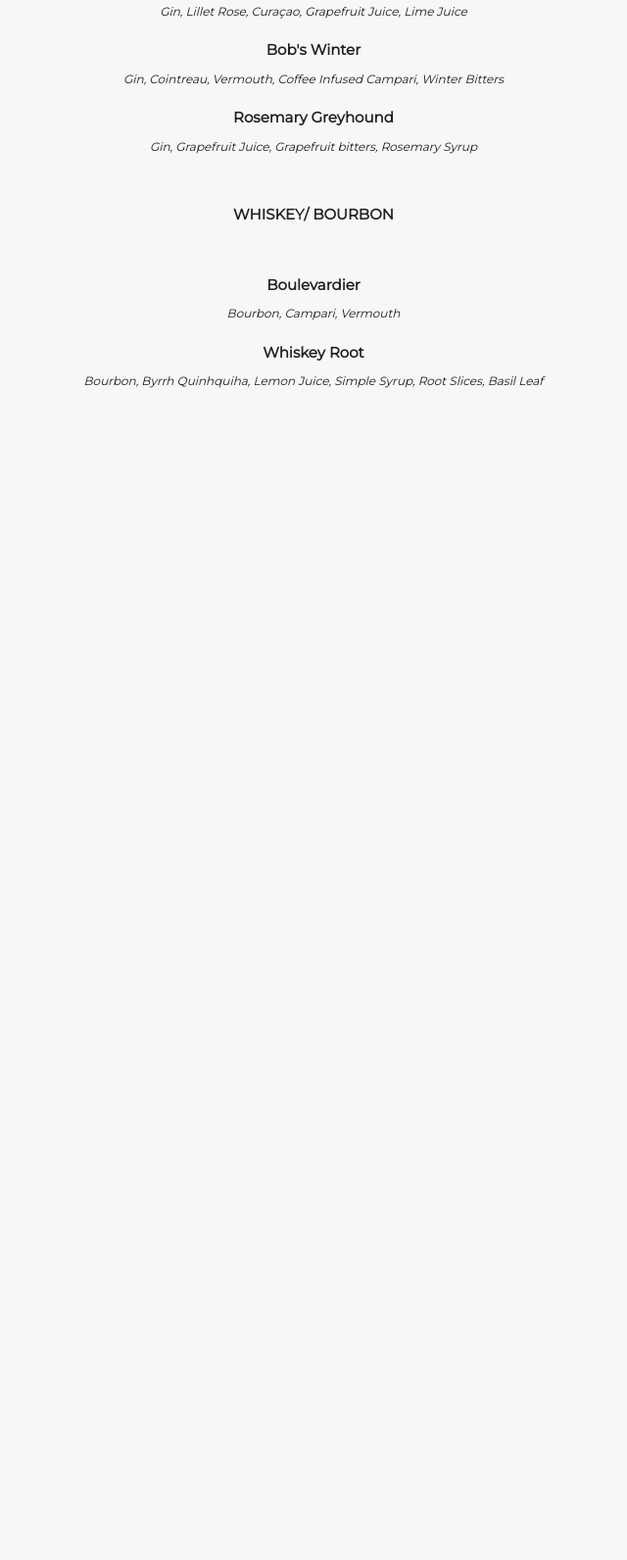
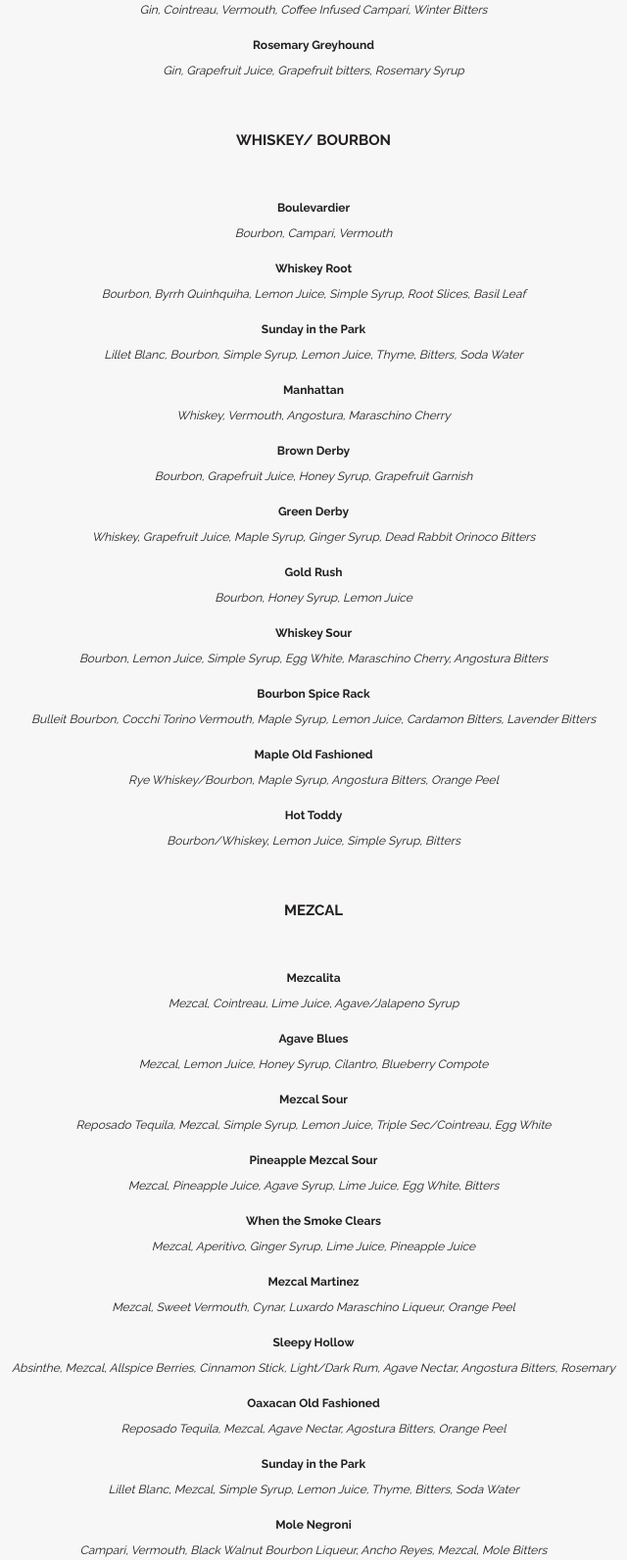
Before and after one commit to naderdub/bar, a plain HTML site: page index.html in a window 1280 px wide. Shown: the part 689-2281 px from the top of the page at 98% size, without its empty margins (320-960 px from the left). Before the commit the page ends 1097 px from the top, so only its background shows below. Drawn offline with Linux system fonts and the light colour scheme.

Commit message:
Add files via upload

```diff
--- a/index.html
+++ b/index.html
@@ -15,7 +15,7 @@
 			<meta name="viewport" content="width=device-width, initial-scale=1.0">
 			<link rel="stylesheet" href="main.css">
 			<link rel="preconnect" href="https://fonts.gstatic.com">
-			<link href="https://fonts.googleapis.com/css2?family=Montserrat&display=swap" rel="stylesheet">
+			<link href="https://fonts.googleapis.com/css2?family=Raleway:wght@400;700&display=swap" rel="stylesheet">
 
 		<title>Nader's Bar</title>
 	</head>
@@ -24,7 +24,7 @@
 	<hr>
 	<br>
  	<div class="cocktail">
- 		<h2>GIN</h2>
+ 		<h3>GIN</h3>
  		<br>
  		<h2>Negroni</h2>
  		<p>Campari, Gin/Mezcal, Sweet Vermouth</p>
@@ -54,13 +54,79 @@
  		<p>Gin, Grapefruit Juice, Grapefruit bitters, Rosemary Syrup</p>
 
  		<br>
- 		<h2>WHISKEY/ BOURBON</h2>
+ 		<h3>WHISKEY/ BOURBON</h3>
  		<BR>
  		<H2>Boulevardier</H2>
  		<p>Bourbon, Campari, Vermouth</p>
 
  		<h2>Whiskey Root</h2>
  		<p>Bourbon, Byrrh Quinhquiha, Lemon Juice, Simple Syrup, Root Slices, Basil Leaf</p>
+
+ 		<h2>Sunday in the Park</h2>
+ 		<p>Lillet Blanc, Bourbon, Simple Syrup, Lemon Juice, Thyme, Bitters, Soda Water</p>
+
+ 		<h2>Manhattan</h2>
+ 		<p>Whiskey, Vermouth, Angostura, Maraschino Cherry</p>
+
+ 		<h2>Brown Derby</h2>
+ 		<p>Bourbon, Grapefruit Juice, Honey Syrup, Grapefruit Garnish</p>
+
+ 		<h2>Green Derby</h2>
+ 		<p>Whiskey, Grapefruit Juice, Maple Syrup, Ginger Syrup, Dead Rabbit Orinoco Bitters</p>
+
+		<h2>Gold Rush</h2>
+ 		<p>Bourbon, Honey Syrup, Lemon Juice</p>
+
+		<h2>Whiskey Sour</h2>
+ 		<p>Bourbon, Lemon Juice, Simple Syrup, Egg White, Maraschino Cherry, Angostura Bitters</p>
+
+ 		<h2>Bourbon Spice Rack</h2>
+ 		<p>Bulleit Bourbon, Cocchi Torino Vermouth, Maple Syrup, Lemon Juice, Cardamon Bitters, Lavender Bitters</p>
+
+ 		<h2>Maple Old Fashioned</h2>
+ 		<p>Rye Whiskey/Bourbon, Maple Syrup, Angostura Bitters, Orange Peel</p>
+
+ 		<h2>Hot Toddy</h2>
+ 		<p>Bourbon/Whiskey, Lemon Juice, Simple Syrup, Bitters</p>
+ 		<br>
+ 		<h3>MEZCAL</h3>
+ 		<BR>
+ 		<h2>Mezcalita</h2>
+ 		<p>Mezcal, Cointreau, Lime Juice, Agave/Jalapeno Syrup</p>
+
+ 		<h2>Agave Blues</h2>
+ 		<p>Mezcal, Lemon Juice, Honey Syrup, Cilantro, Blueberry Compote</p>
+
+ 		<h2>Mezcal Sour</h2>
+ 		<p>Reposado Tequila, Mezcal, Simple Syrup, Lemon Juice, Triple Sec/Cointreau, Egg White</p>
+
+ 		<h2>Pineapple Mezcal Sour</h2>
+ 		<p>Mezcal, Pineapple Juice, Agave Syrup, Lime Juice, Egg White, Bitters</p>
+
+ 		<h2>When the Smoke Clears</h2>
+ 		<p>Mezcal, Aperitivo, Ginger Syrup, Lime Juice, Pineapple Juice</p>
+
+ 		<h2>Mezcal Martinez</h2>
+ 		<p>Mezcal, Sweet Vermouth, Cynar, Luxardo Maraschino Liqueur, Orange Peel</p>
+
+ 		<h2>Sleepy Hollow</h2>
+ 		<p>Absinthe, Mezcal, Allspice Berries, Cinnamon Stick, Light/Dark Rum, Agave Nectar, Angostura Bitters, Rosemary</p>
+
+ 		<h2>Oaxacan Old Fashioned</h2>
+ 		<p>Reposado Tequila, Mezcal, Agave Nectar, Agostura Bitters, Orange Peel</p>
+
+ 		<h2>Sunday in the Park</h2>
+ 		<p>Lillet Blanc, Mezcal, Simple Syrup, Lemon Juice, Thyme, Bitters, Soda Water</p>
+
+
+ 		<h2>Mole Negroni</h2>
+ 		<p>Campari, Vermouth, Black Walnut Bourbon Liqueur, Ancho Reyes, Mezcal, Mole Bitters</p>
+ 		<p>or</p>
+ 		<p>Gin, Mezcal, Campari, Sweet Vermouth, Ancho Chile Liqueur, Mole Bitters</p>
+
+
+
+
  	</div>
 
 
--- a/main.css
+++ b/main.css
@@ -5,25 +5,29 @@ body {
 }
 
 h1 {
-	font-family: 'Montserrat', sans-serif;
-	font-size: 40px;
+	font-family: 'Raleway', sans-serif;
 	text-align: center;
 	color: #231f20;
+	font-weight: 700px;
 }
 
 h2 {
-	font-family: 'Montserrat', sans-serif;
+	font-family: 'Raleway', sans-serif;
+	font-size: 12px;
+	color: #231f20;
+	padding-top: 10px;
+}
+h3 {
+	font-family: 'Raleway', sans-serif;
 	font-size: 15px;
-	text-align: center;
 	color: #231f20;
 	padding-top: 10px;
 }
 
 p {
-	font-family: 'Montserrat', sans-serif;
+	font-family: 'Raleway', sans-serif;
 	font-size: 12px;
 	font-style: italic;
-	text-align: center;
 	color: #231f20;
 }
 
```
